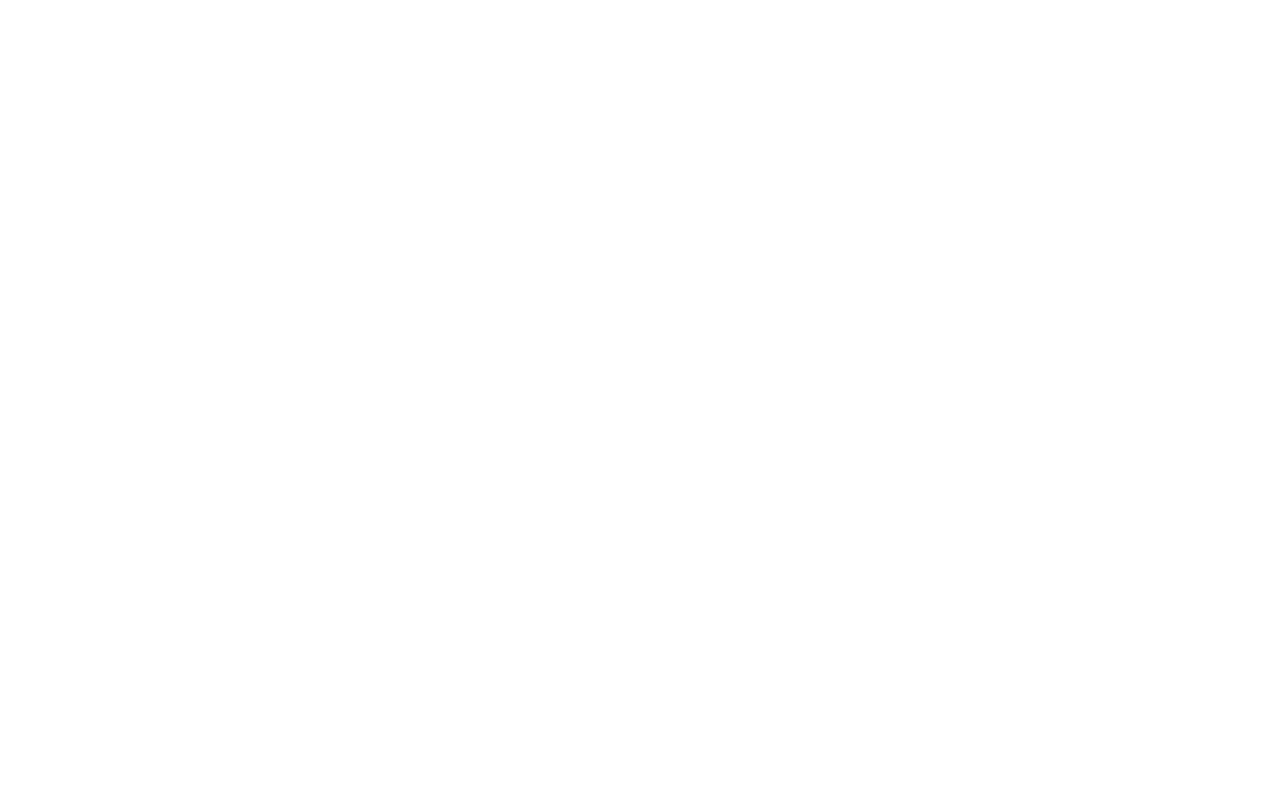
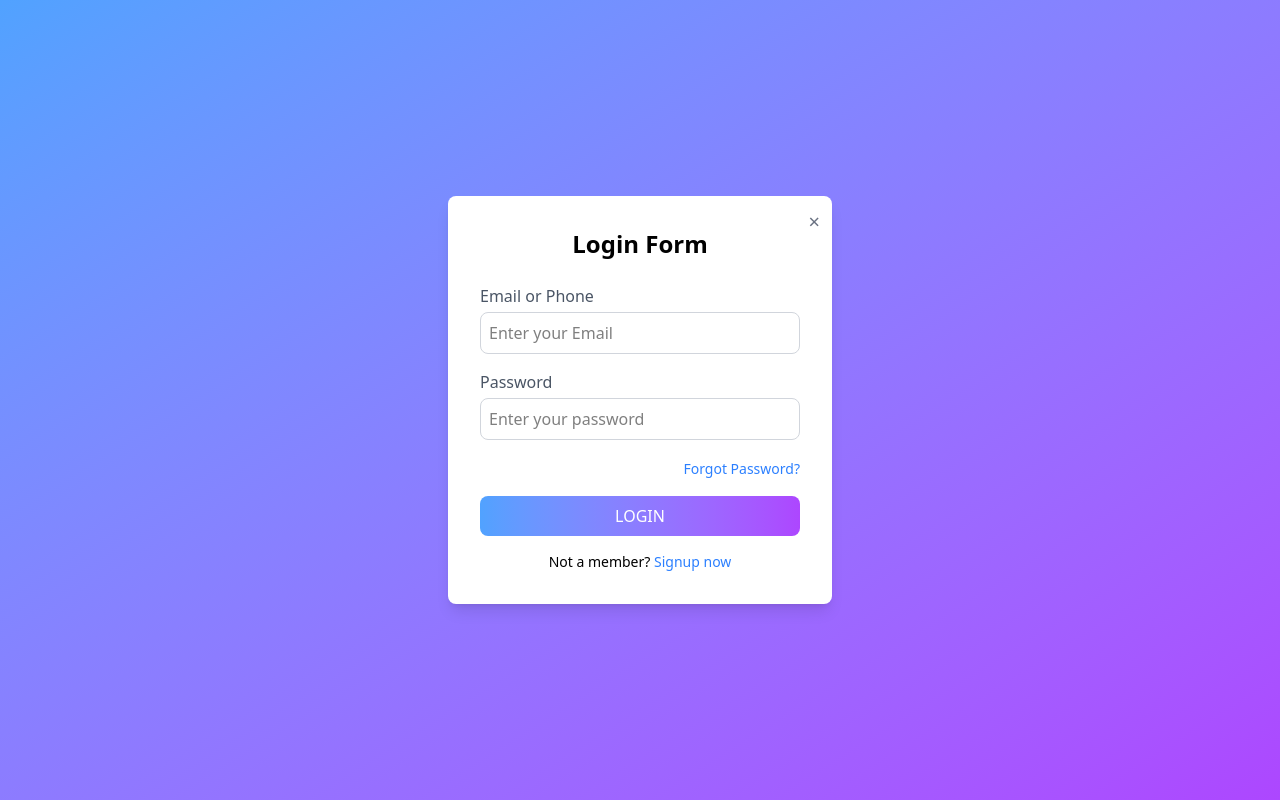
Before and after one commit to rbhavesh1525/LifeLink, a React (Vite) app in the folder Frontend/: page /signin in a window 1280 px wide. Before the commit this address had no page. Built offline with nearby package versions, Linux system fonts and the light colour scheme.

Commit message:
done with authentication

```diff
--- a/Frontend/package.json
+++ b/Frontend/package.json
@@ -11,8 +11,10 @@
   },
   "dependencies": {
     "@tailwindcss/vite": "^4.0.6",
+    "cors": "^2.8.5",
     "react": "^19.0.0",
     "react-dom": "^19.0.0",
+    "react-toastify": "^11.0.5",
     "tailwindcss": "^4.0.6"
   },
   "devDependencies": {
--- a/Frontend/src/App.jsx
+++ b/Frontend/src/App.jsx
@@ -3,6 +3,7 @@
 import {Home,Signup,Signin} from "./Pages/PageIndex"
 import {Navbar} from "./Components/CompIndex"
 import {Routes,Route,BrowserRouter} from "react-router-dom"
+import { ToastContainer } from "react-toastify";
 function App() {
 
 
@@ -12,8 +13,11 @@
 
     <Routes>
 
-      <Route path="/" element ={<><Navbar/><Home/></>}/>
+      <Route path="/home" element ={<><Navbar/><Home/></>}/>
+      <Route path='/signup' element={<Signup/>}/>
+      <Route path='/signin' element={<Signin/>}/>
     </Routes>
+    <ToastContainer position="top-right" autoClose={3000} />
     </BrowserRouter>
 
     </>
--- /dev/null
+++ b/Frontend/src/Components/Toast.jsx
@@ -0,0 +1,15 @@
+import {toast} from "react-toastify";
+
+
+export const showToast = (message,type = "success") =>{
+toast[type](message,{
+    position:"top-right",
+    autoClose: 3000,
+    hideProgressBar: false,
+    closeOnClick: true,
+    pauseOnHover: true,
+    draggable: true,
+    progress: undefined,
+    theme: "colored",
+})
+}
--- a/Frontend/src/Pages/Signin.jsx
+++ b/Frontend/src/Pages/Signin.jsx
@@ -1,7 +1,9 @@
 import { useState } from "react";
 import axios from "axios";
+import { showToast } from "../Components/Toast";
 
 function Signin() {
+  const [error, setError] = useState("");
   const [signinData, setSigninData] = useState({
     email: "",
     password: "",
@@ -9,13 +11,29 @@
 
   const handleSignin = async (e) => {
     e.preventDefault();
+    setError(""); // Reset error on new attempt
+
     try {
-      const response = await axios.post("", signinData);
+      const response = await axios.post("http://localhost:5000/api/auth/signin", signinData);
       console.log("Signin successful:", response.data);
-      alert("Signin Successful!");
+
+      showToast(" 🎉 Signin Successful!", "success");
+
+      const token = response.data.token;
+      localStorage.setItem("token", token);
+
+      // Redirect after successful login
+      setTimeout(() => {
+        window.location.href = "/home";
+      }, 3000);
+
     } catch (error) {
-      console.error("Unable to login", error);
-      alert("Signin Failed. Please try again.");
+      console.error("Unable to login:", error);
+
+      const errorMessage = error.response?.data?.message || "Signin failed";
+
+
+      showToast(`❌ ${errorMessage}`, "error");
     }
   };
 
@@ -25,33 +43,53 @@
   };
 
   return (
-    <div className="flex justify-center items-center min-h-screen bg-gray-100">
-      <div className="bg-white p-8 rounded-lg shadow-lg w-96">
-        <h2 className="text-2xl font-bold mb-6 text-center">Sign In</h2>
+    <div className="flex justify-center items-center min-h-screen bg-gradient-to-br from-blue-400 to-purple-500">
+      <div className="bg-white p-8 rounded-lg shadow-lg w-96 relative">
+        <button className="absolute top-3 right-3 text-gray-500 text-xl">&times;</button>
+        <h2 className="text-2xl font-bold mb-6 text-center">Login Form</h2>
         <form onSubmit={handleSignin} className="space-y-4">
+
+          {/* {error && (
+            <p className="text-red-500 text-2xl">{error}</p>
+          )} */}
+
+          <div>
+            <label className="block text-gray-600">Email or Phone</label>
             <input
               type="email"
               placeholder="Enter your Email"
               name="email"
               value={signinData.email}
               onChange={handleChange}
-            className="w-full p-2 border border-gray-300 rounded-lg"
+              className="w-full p-2 border border-gray-300 rounded-lg mt-1"
+              required
             />
+          </div>
+          <div>
+            <label className="block text-gray-600">Password</label>
             <input
               type="password"
               placeholder="Enter your password"
               name="password"
               value={signinData.password}
               onChange={handleChange}
-            className="w-full p-2 border border-gray-300 rounded-lg"
+              className="w-full p-2 border border-gray-300 rounded-lg mt-1"
+              required
             />
+          </div>
+          <div className="text-right">
+            <a href="/forgot-pass" className="text-blue-500 text-sm">Forgot Password?</a>
+          </div>
           <button
             type="submit"
-            className="w-full bg-blue-500 text-white py-2 rounded-lg hover:bg-blue-600"
+            className="w-full bg-gradient-to-r from-blue-400 to-purple-500 text-white py-2 rounded-lg hover:opacity-90"
           >
-            Sign In
+            LOGIN
           </button>
         </form>
+        <p className="text-center text-sm mt-4">
+          Not a member? <a href="/signup" className="text-blue-500">Signup now</a>
+        </p>
       </div>
     </div>
   );
--- a/Frontend/src/Pages/Signup.jsx
+++ b/Frontend/src/Pages/Signup.jsx
@@ -1,7 +1,12 @@
 import { useState } from "react";
 import axios from "axios";
+import { FaGoogle, FaFacebook } from "react-icons/fa";
+import {showToast} from "../Components/Toast"
+import "react-toastify/dist/ReactToastify.css";
+
 
 function Signup() {
+  const [ iserror,setIsError ] = useState("");
   const [signupData, setSignupData] = useState({
     firstName: "",
     lastName: "",
@@ -12,14 +17,22 @@
 
   const handleSignupSubmit = async (e) => {
     e.preventDefault();
+    setIsError("");
+
     try {
-      const response = await axios.post("", signupData);
+      const response = await axios.post("http://localhost:5000/api/auth/signup", signupData);
       console.log("Signup successful:", response.data);
-      alert("Signup Successful!");
+      showToast("🎉 Signup Successful!", "success");
+
     } catch (error) {
-      console.error("Error signing up:", error);
-      alert("Signup Failed. Please try again.");
+      console.error("❌ Error signing up:", error);
+
+      const errorMessage = error.response?.data?.message || "Signup Failed. Please try again.";
+
+      setIsError(errorMessage);
+      showToast(`❌ ${errorMessage}`, "error");
     }
+
   };
 
   const handleChange = (e) => {
@@ -28,10 +41,11 @@
   };
 
   return (
-    <div className="flex justify-center items-center min-h-screen bg-gray-100">
-      <div className="bg-white p-8 rounded-lg shadow-lg w-96">
+    <div className="flex justify-center items-center min-h-screen bg-gradient-to-br from-blue-400 to-purple-500">
+      <div className="bg-white p-8 rounded-lg shadow-lg w-96 relative">
+        <button className="absolute top-3 right-3 text-gray-500 text-xl">&times;</button>
         <h2 className="text-2xl font-bold mb-6 text-center">Sign Up</h2>
-        <form onSubmit={handleSignupSubmit} className="space-y-4">
+        <form onSubmit={handleSignupSubmit} className="space-y-5">
           <input
             type="text"
             placeholder="First Name"
@@ -56,7 +70,8 @@
           >
             <option value="">Registering as</option>
             <option value="User">User</option>
-            <option value="TempoDriver">Tempo Driver</option>
+            <option value="Hospital">Hospital</option>
+            <option value="Ambulance">Ambulance</option>
           </select>
           <input
             type="email"
@@ -76,11 +91,22 @@
           />
           <button
             type="submit"
-            className="w-full bg-blue-500 text-white py-2 rounded-lg hover:bg-blue-600"
+            className="w-full bg-gradient-to-r from-blue-400 to-purple-500 text-white py-2 rounded-lg hover:opacity-90 mt-4"
           >
             Register
           </button>
         </form>
+        <div className="flex justify-center space-x-4 mt-6">
+          <button className="flex items-center px-4 py-2 border border-gray-300 rounded-lg shadow-sm text-gray-600 hover:bg-gray-100">
+            <FaGoogle className="mr-2 text-blue-500" /> Google
+          </button>
+          <button className="flex items-center px-4 py-2 border border-gray-300 rounded-lg shadow-sm text-gray-600 hover:bg-gray-100">
+            <FaFacebook className="mr-2 text-blue-600" /> Facebook
+          </button>
+        </div>
+        <p className="text-center text-sm mt-6">
+          Already have an account? <a href="/signin" className="text-blue-500">Login</a>
+        </p>
       </div>
     </div>
   );
```
Also changed, not shown: Frontend/src/Store/authStore.js (added), 2 other files (tests, documents, lock files or other folders). Lines whose indentation alone changed are shown as unchanged.
